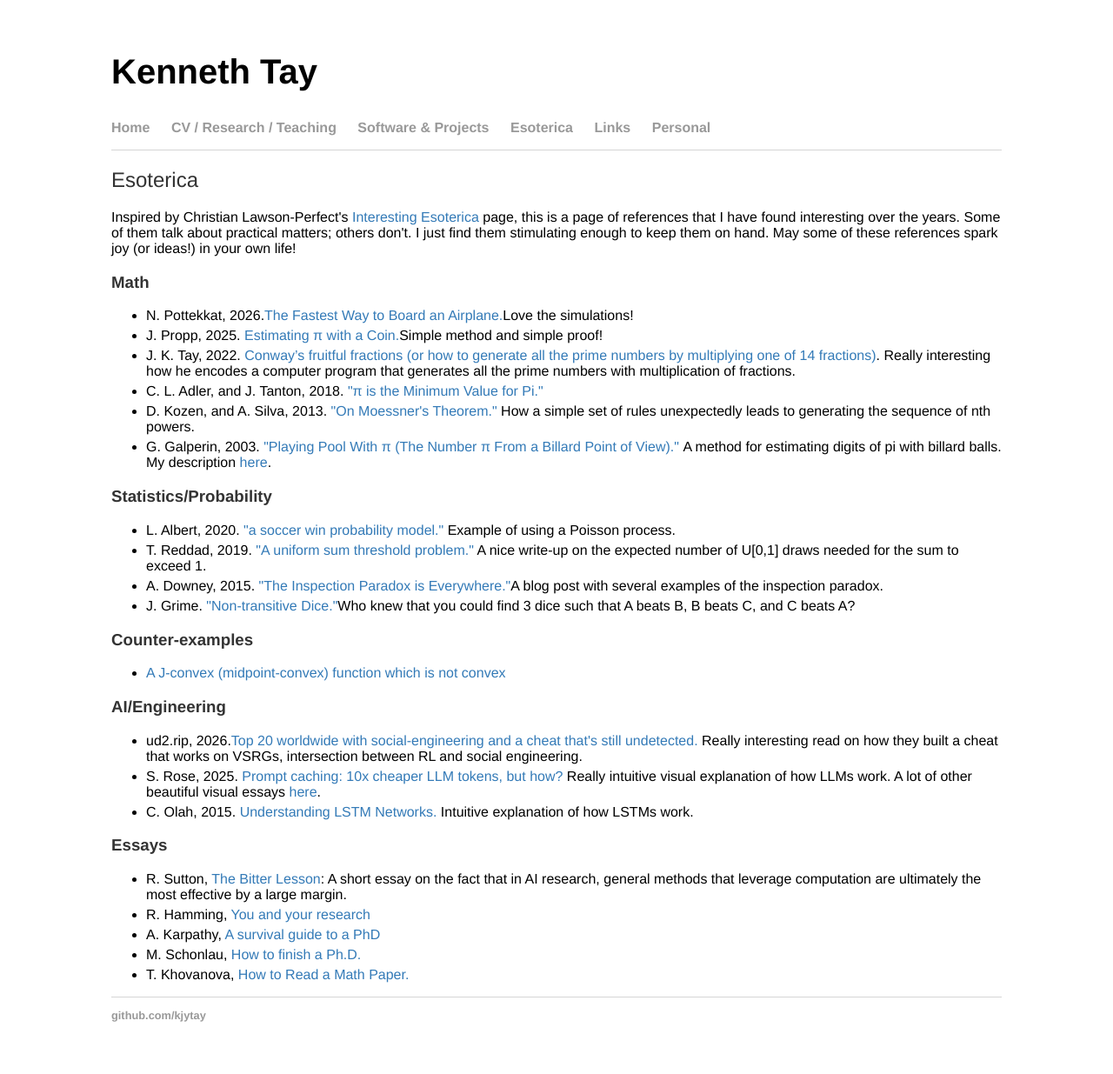
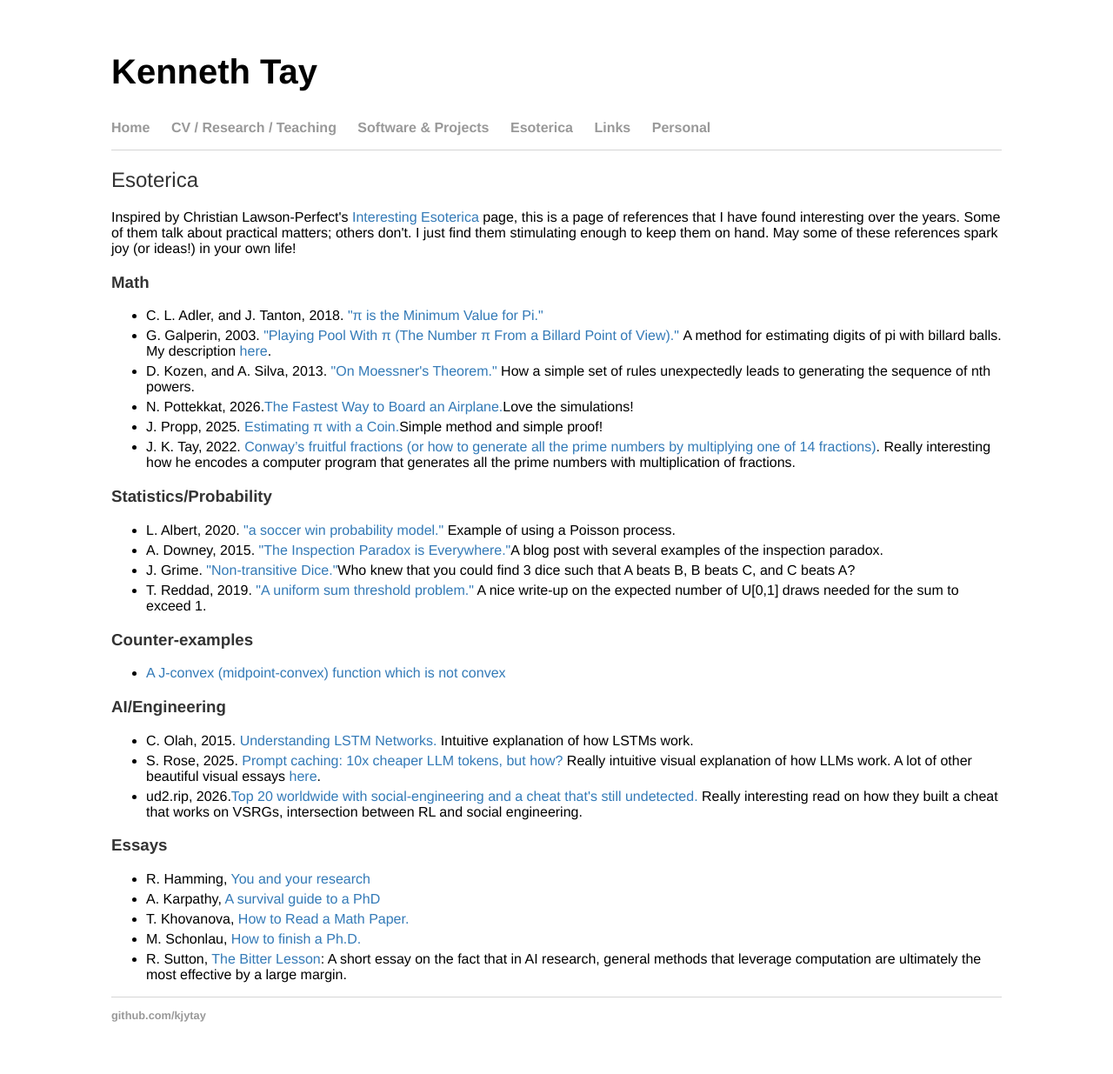
Before and after one commit to kjytay/kjytay.github.io, a Jekyll site: the page built from esoterica/index.html, in a window 1280 px wide. Shown: the whole page at 87% size. Built offline with Jekyll 4.4.1, drawn with Linux system fonts in a browser that asks for light colours.

Commit message:
Reorder esoterica links.

```diff
--- a/esoterica/index.html
+++ b/esoterica/index.html
@@ -10,20 +10,20 @@ May some of these references spark joy (or ideas!) in your own life!
 
 <h3>Math</h3>
 <ul>
+    <li>C. L. Adler, and J. Tanton, 2018. <a href="https://www.tandfonline.com/doi/pdf/10.1080/07468342.2000.11974122">"π is the Minimum Value for Pi."</a></li>
+    <li>G. Galperin, 2003. <a href="https://www.maths.tcd.ie/~lebed/Galperin.%20Playing%20pool%20with%20pi.pdf">"Playing Pool With π (The Number π From a Billard Point of View)."</a> A method for estimating digits of pi with billard balls. My description <a href="https://mathematicaloddsandends.wordpress.com/2022/01/03/estimating-digits-of-pi-with-billiard-balls/">here</a>.</li>
+    <li>D. Kozen, and A. Silva, 2013. <a href="https://www.tandfonline.com/doi/abs/10.4169/amer.math.monthly.120.02.131">"On Moessner's Theorem."</a> How a simple set of rules unexpectedly leads to generating the sequence of nth powers.</li>
     <li>N. Pottekkat, 2026.<a href="https://navendu.me/posts/airlines-hate-this-trick/">The Fastest Way to Board an Airplane.</a>Love the simulations!</li>
     <li>J. Propp, 2025. <a href="https://arxiv.org/pdf/2602.14487">Estimating π with a Coin.</a>Simple method and simple proof!</li>
     <li>J. K. Tay, 2022. <a href="https://mathematicaloddsandends.wordpress.com/2022/04/08/conways-fruitful-fractions-or-how-to-generate-all-the-prime-numbers-by-multiplying-one-of-14-fractions/">Conway’s fruitful fractions (or how to generate all the prime numbers by multiplying one of 14 fractions)</a>. Really interesting how he encodes a computer program that generates all the prime numbers with multiplication of fractions.</li>
-    <li>C. L. Adler, and J. Tanton, 2018. <a href="https://www.tandfonline.com/doi/pdf/10.1080/07468342.2000.11974122">"π is the Minimum Value for Pi."</a></li>
-    <li>D. Kozen, and A. Silva, 2013. <a href="https://www.tandfonline.com/doi/abs/10.4169/amer.math.monthly.120.02.131">"On Moessner's Theorem."</a> How a simple set of rules unexpectedly leads to generating the sequence of nth powers.</li>
-    <li>G. Galperin, 2003. <a href="https://www.maths.tcd.ie/~lebed/Galperin.%20Playing%20pool%20with%20pi.pdf">"Playing Pool With π (The Number π From a Billard Point of View)."</a> A method for estimating digits of pi with billard balls. My description <a href="https://mathematicaloddsandends.wordpress.com/2022/01/03/estimating-digits-of-pi-with-billiard-balls/">here</a>.</li>
 </ul>
 
 <h3>Statistics/Probability</h3>
 <ul>
   <li>L. Albert, 2020. <a href="https://punkrockor.com/2020/07/02/a-soccer-win-probability-model/">"a soccer win probability model."</a> Example of using a Poisson process.</li>
-  <li>T. Reddad, 2019. <a href="https://tommyred.dad/post/2019-07-22-uniform-sum-threshold/">"A uniform sum threshold problem."</a> A nice write-up on the expected number of U[0,1] draws needed for the sum to exceed 1.</li>
   <li>A. Downey, 2015. <a href="https://allendowney.blogspot.com/2015/08/the-inspection-paradox-is-everywhere.html">"The Inspection Paradox is Everywhere."</a>A blog post with several examples of the inspection paradox.</li>
   <li>J. Grime. <a href="https://singingbanana.com/dice/article.htm">"Non-transitive Dice."</a>Who knew that you could find 3 dice such that A beats B, B beats C, and C beats A?</li>
+  <li>T. Reddad, 2019. <a href="https://tommyred.dad/post/2019-07-22-uniform-sum-threshold/">"A uniform sum threshold problem."</a> A nice write-up on the expected number of U[0,1] draws needed for the sum to exceed 1.</li>
 </ul>
 
 <h3>Counter-examples</h3>
@@ -33,16 +33,16 @@ May some of these references spark joy (or ideas!) in your own life!
 
 <h3>AI/Engineering</h3>
 <ul>
+    <li>C. Olah, 2015. <a href="https://colah.github.io/posts/2015-08-Understanding-LSTMs/">Understanding LSTM Networks.</a> Intuitive explanation of how LSTMs work.</li>
+    <li>S. Rose, 2025. <a href="https://ngrok.com/blog/prompt-caching/">Prompt caching: 10x cheaper LLM tokens, but how?</a> Really intuitive visual explanation of how LLMs work. A lot of other beautiful visual essays <a href="https://samwho.dev/">here</a>.</li>
     <li>ud2.rip, 2026.<a href="https://www.ud2.rip/blog/vsrg/">Top 20 worldwide with social-engineering and a cheat that's still undetected.</a> Really interesting read on how they built a cheat that works on VSRGs, intersection between RL and social engineering.</li>
-    <li>S. Rose, 2025. <a href="https://ngrok.com/blog/prompt-caching/">Prompt caching: 10x cheaper LLM tokens, but how?</a> Really intuitive visual explanation of how LLMs work. A lot of other beautiful visual essays <a href="https://samwho.dev/">here</a>.</li>
-    <li>C. Olah, 2015. <a href="https://colah.github.io/posts/2015-08-Understanding-LSTMs/">Understanding LSTM Networks.</a> Intuitive explanation of how LSTMs work.</li>
 </ul>
 
 <h3>Essays</h3>
 <ul>
-    <li>R. Sutton, <a href="https://www.cs.utexas.edu/~eunsol/courses/data/bitter_lesson.pdf">The Bitter Lesson</a>: A short essay on the fact that in AI research, general methods that leverage computation are ultimately the most effective by a large margin.</li>
     <li>R. Hamming, <a href="http://www.cs.virginia.edu/~robins/YouAndYourResearch.html">You and your research</a></li>
     <li>A. Karpathy, <a href="http://karpathy.github.io/2016/09/07/phd/">A survival guide to a PhD</a></li>
+    <li>T. Khovanova, <a href="https://blog.tanyakhovanova.com/2026/02/how-to-read-a-math-paper/">How to Read a Math Paper.</a></li>
     <li>M. Schonlau, <a href="http://www.schonlau.net/finishphd.html">How to finish a Ph.D.</a></li>
-    <li>T. Khovanova, <a href="https://blog.tanyakhovanova.com/2026/02/how-to-read-a-math-paper/">How to Read a Math Paper.</a></li>
+    <li>R. Sutton, <a href="https://www.cs.utexas.edu/~eunsol/courses/data/bitter_lesson.pdf">The Bitter Lesson</a>: A short essay on the fact that in AI research, general methods that leverage computation are ultimately the most effective by a large margin.</li>
 </ul>
```
